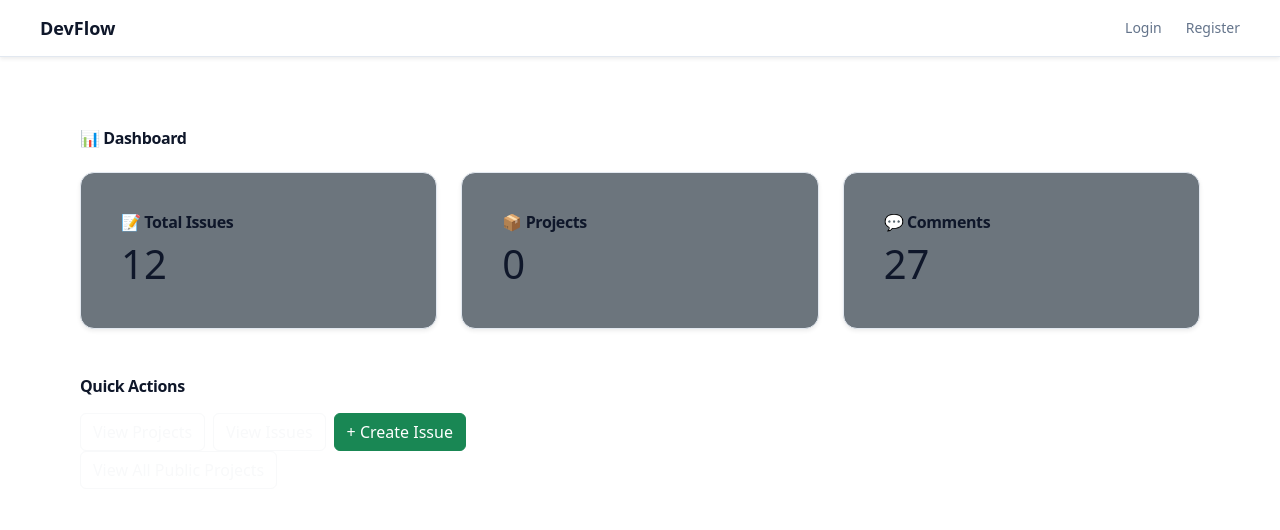
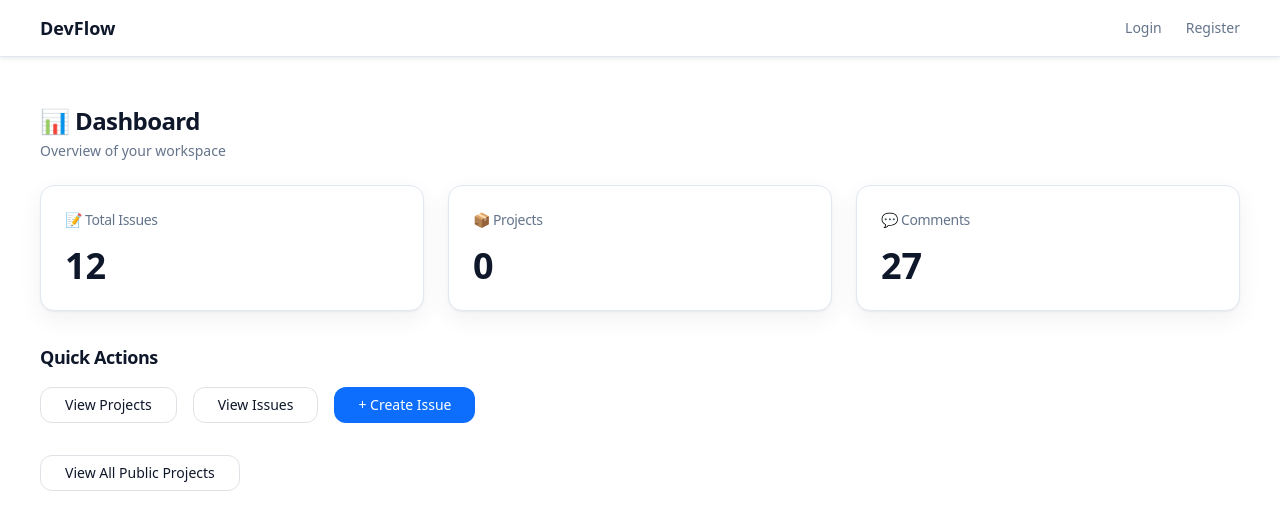
Before and after one commit to jskaran4323/dev-flow, a Vue app in the folder assets/devflow/: page /dashboard in a window 1280 px wide. Shown: the top 530 px of the page. Built offline with nearby package versions, Linux system fonts and the light colour scheme; no server answers.

Commit message:
restyle Dashboard with Tailwind cards, grid, and minimal actions

```diff
--- a/assets/devflow/src/pages/DashBoard.vue
+++ b/assets/devflow/src/pages/DashBoard.vue
@@ -1,53 +1,66 @@
 <template>
   <BaseLayout>
-    <div class="container py-5 text-white">
-      <h2 class="mb-4">📊 Dashboard</h2>
+    <!-- Page header -->
+    <section class="py-6">
+      <h2 class="text-2xl font-semibold tracking-tight">📊 Dashboard</h2>
+      <p class="text-sm text-muted-foreground mt-1">Overview of your workspace</p>
+    </section>
 
     <!-- Metrics -->
-      <div class="row g-4">
-        <div class="col-md-4">
-          <div class="card bg-secondary shadow-sm">
-            <div class="card-body">
-              <h5 class="card-title">📝 Total Issues</h5>
-              <p class="card-text display-6">{{ totalIssues }}</p>
+    <section class="grid grid-cols-1 md:grid-cols-3 gap-6">
+      <div class="card">
+        <div class="flex items-start justify-between">
+          <h5 class="text-sm font-medium text-muted-foreground">📝 Total Issues</h5>
         </div>
-          </div>
+        <p class="mt-3 text-4xl font-semibold">{{ totalIssues }}</p>
       </div>
 
-        <div class="col-md-4">
-          <div class="card bg-secondary shadow-sm">
-            <div class="card-body">
-              <h5 class="card-title">📦 Projects</h5>
-              <p class="card-text display-6">{{ totalProjects }}</p>
+      <div class="card">
+        <div class="flex items-start justify-between">
+          <h5 class="text-sm font-medium text-muted-foreground">📦 Projects</h5>
         </div>
-          </div>
+        <p class="mt-3 text-4xl font-semibold">{{ totalProjects }}</p>
       </div>
 
-        <div class="col-md-4">
-          <div class="card bg-secondary shadow-sm">
-            <div class="card-body">
-              <h5 class="card-title">💬 Comments</h5>
-              <p class="card-text display-6">{{ totalComments }}</p>
+      <div class="card">
+        <div class="flex items-start justify-between">
+          <h5 class="text-sm font-medium text-muted-foreground">💬 Comments</h5>
         </div>
+        <p class="mt-3 text-4xl font-semibold">{{ totalComments }}</p>
       </div>
-        </div>
-      </div>
+    </section>
 
     <!-- Quick Actions -->
-      <div class="mt-5">
-        <h4 class="mb-3">Quick Actions</h4>
-        <router-link to="/projects" class="btn btn-outline-light me-2">View Projects</router-link>
-        <router-link to="/issues" class="btn btn-outline-light me-2">View Issues</router-link>
-        <router-link to="/select-project?next=create-issue" class="btn btn-success">+ Create Issue</router-link>
+    <section class="mt-8">
+      <h4 class="text-lg font-semibold mb-3">Quick Actions</h4>
+      <div class="flex flex-wrap gap-3">
+        <router-link
+          to="/projects"
+          class="inline-flex h-9 items-center rounded-lg border border-border bg-background px-4 text-sm font-medium text-foreground hover:bg-muted transition-colors"
+          >View Projects</router-link
+        >
+        <router-link
+          to="/issues"
+          class="inline-flex h-9 items-center rounded-lg border border-border bg-background px-4 text-sm font-medium text-foreground hover:bg-muted transition-colors"
+          >View Issues</router-link
+        >
+        <router-link
+          to="/select-project?next=create-issue"
+          class="inline-flex h-9 items-center rounded-lg bg-primary px-4 text-sm font-medium text-primary-foreground hover:opacity-90 transition-opacity"
+          >+ Create Issue</router-link
+        >
       </div>
+    </section>
 
     <!-- Public Projects -->
-      <router-link to="/public-projects" class="btn btn-outline-light mb-3">
+    <section class="mt-8">
+      <router-link
+        to="/public-projects"
+        class="inline-flex h-9 items-center rounded-lg border border-border bg-background px-4 text-sm font-medium text-foreground hover:bg-muted transition-colors"
+      >
         View All Public Projects
       </router-link>
-
-
-    </div>
+    </section>
   </BaseLayout>
 </template>
 
@@ -56,18 +69,15 @@ import { computed, onMounted, ref } from 'vue'
 import BaseLayout from '../layouts/BaseLayout.vue'
 import { useProjectStore } from '../stores/project'
 import { usePublicProjectStore } from '../stores/publicProject'
-import { useAuthStore } from '../stores/auth'
 
 const projectStore = useProjectStore()
 const publicProjectStore = usePublicProjectStore()
-
 
 onMounted(async () => {
   await projectStore.fetchAllProjects()
   await publicProjectStore.fetchProjects()
 })
 
-// Dummy values — replace with actual computed values or API result
 const totalProjects = computed(() => projectStore.projects.length)
 const totalIssues = ref(12)
 const totalComments = ref(27)
```
Lines whose indentation alone changed are shown as unchanged.
